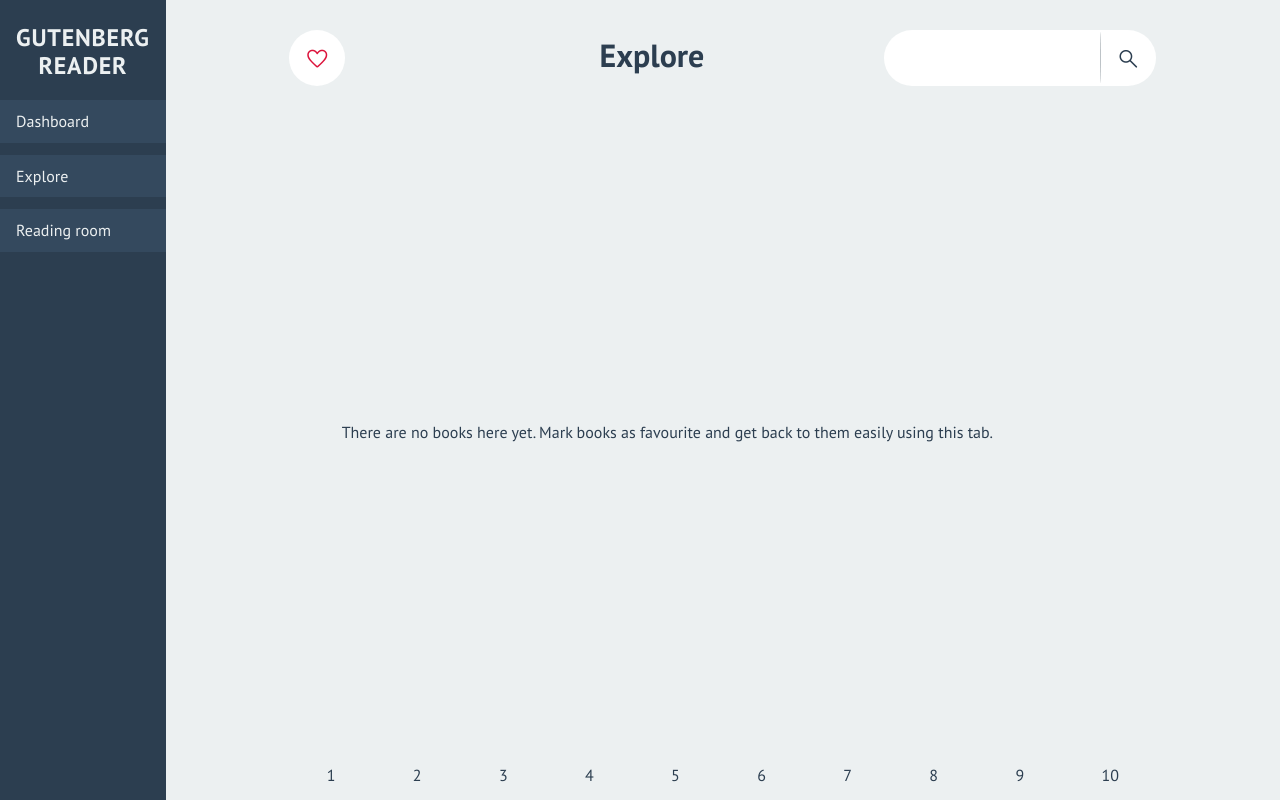
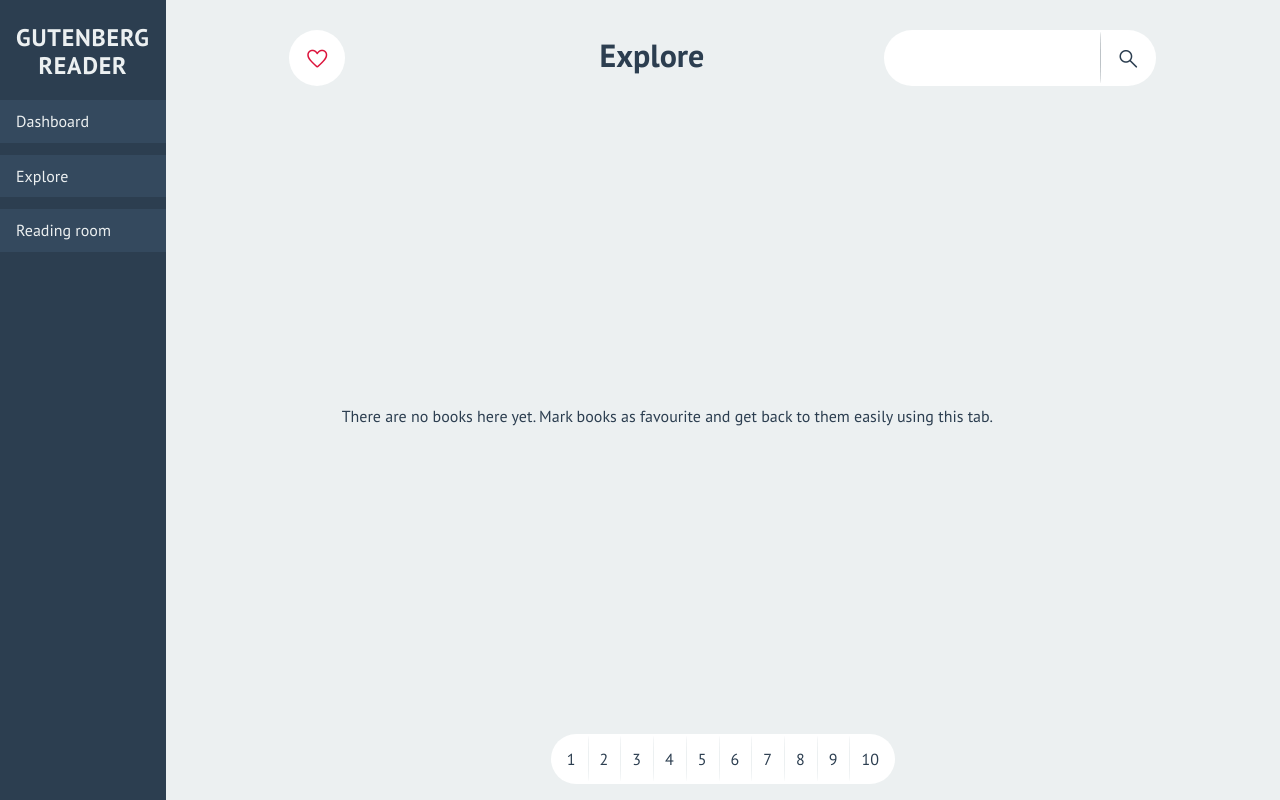
Before and after one commit to butteredptarmigan/butteredptarmigan.github.io, a React (Create React App) app: page /explore/favorites/1 in a window 1280 px wide. Built offline with nearby package versions, Linux system fonts and the light colour scheme.

Commit message:
Style pagination component present in the explore tab

```diff
--- a/src/explore/Explore.scss
+++ b/src/explore/Explore.scss
@@ -1,3 +1,5 @@
+@use '../styles/feature';
+
 .Explore {
     --tab-padding-horizontal: 2.5rem;
 
@@ -52,4 +54,32 @@
         font-size: 2rem;
         margin-bottom: 0.775em;
     }
+
+    .Pagination {
+        @extend %feature;
+
+        width: max-content;
+        margin: auto;
+
+        > * {
+            --divider-color: var(--theme-lighter);
+
+            @extend %divider-proprietor;
+
+            padding: 1rem 0.75rem;
+            background-color: transparent; //REF move to feature module
+
+            &:first-child {
+                padding-left: 1rem;
+
+                &::before {
+                    display: none;
+                }
+            }
+
+            &:last-child {
+                padding-right: 1rem;
+            }
+        }
+    }
 }
```
